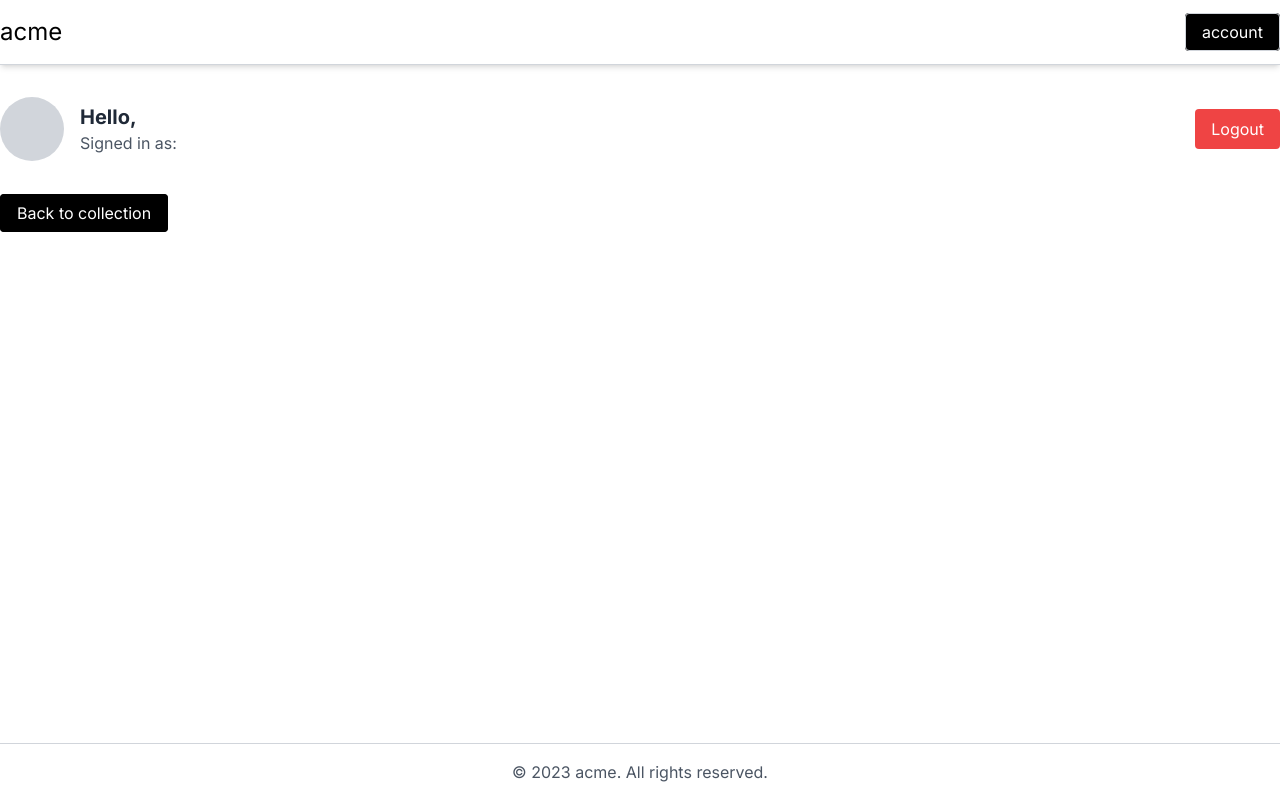
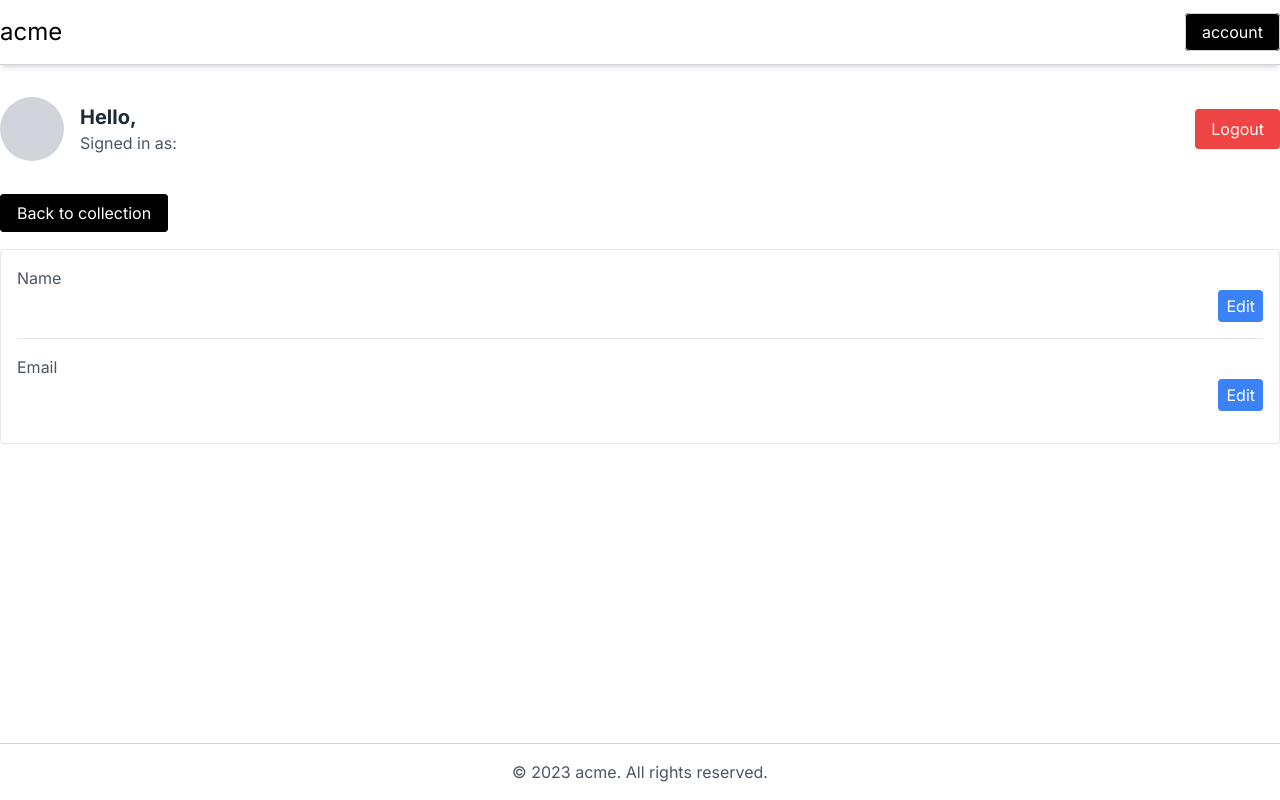
Before and after one commit to 17rawat/acme, a Next.js app: page /account/profile in a window 1280 px wide. Built offline with nearby package versions, Linux system fonts and the light colour scheme; no server answers.

Commit message:
added Edit user details functionality

```diff
--- a/app/account/profile/page.jsx
+++ b/app/account/profile/page.jsx
@@ -1,8 +1,11 @@
 "use client";
 
-import { useSession, signOut } from "next-auth/react";
+import { useSession, signOut, mutate } from "next-auth/react";
 import { useRouter } from "next/navigation";
 import Link from "next/link";
+import EditableField from "@/components/EditUserDetails";
+import axios from "axios";
+import toast from "react-hot-toast";
 
 const Account = () => {
   const { data: session } = useSession();
@@ -12,6 +15,25 @@ const Account = () => {
   const handleLogout = async () => {
     await signOut({ redirect: false });
     router.push("/");
+  };
+
+  const handleChange = async (field, newValue) => {
+    try {
+      const loadingToastId = toast.loading(`Updating ${field}...`);
+      const response = await axios.patch("/api/update-user", {
+        userId: session?.user?.id,
+        field,
+        value: newValue,
+      });
+
+      toast.dismiss(loadingToastId);
+
+      toast.success(response.data.message);
+    } catch (error) {
+      toast.dismiss(loadingToastId);
+
+      toast.error(error.response.data.message);
+    }
   };
 
   return (
@@ -47,6 +69,24 @@ const Account = () => {
           Back to collection
         </Link>
       </section>
+
+      <div className="border rounded p-4 mb-4">
+        <EditableField
+          label="Name"
+          field="name"
+          value={session?.user?.name || ""}
+          onSave={handleChange}
+        />
+
+        <hr className="my-4" />
+
+        <EditableField
+          label="Email"
+          field="email"
+          value={session?.user?.email || ""}
+          onSave={handleChange}
+        />
+      </div>
     </div>
   );
 };
--- a/app/api/auth/[...nextauth]/route.js
+++ b/app/api/auth/[...nextauth]/route.js
@@ -47,7 +47,7 @@ export const authOptions = {
   ],
 
   callbacks: {
-    async jwt({ token, user, session, trigger }) {
+    async jwt({ token, user, session }) {
       if (user) {
         return {
           ...token,
--- /dev/null
+++ b/app/api/update-user/route.js
@@ -0,0 +1,38 @@
+import prisma from "@/lib/prismaDB";
+
+import { NextResponse } from "next/server";
+
+const PATCH = async (req) => {
+  const { field, value, userId } = await req.json();
+
+  //   console.log(field, value, userId);
+  const updatedFields = {};
+
+  if (field === "name") {
+    updatedFields.name = value;
+  }
+
+  if (field === "email") {
+    updatedFields.email = value;
+  }
+
+  try {
+    const updatedUser = await prisma.user.update({
+      where: { id: userId },
+      data: updatedFields,
+    });
+
+    return NextResponse.json(
+      { message: `User ${field} updated successfully`, user: updatedUser },
+      { status: 201 }
+    );
+  } catch (error) {
+    console.error(error);
+    return NextResponse.json(
+      { message: "An error occurred while processing your request" },
+      { status: 500 }
+    );
+  }
+};
+
+export { PATCH };
--- /dev/null
+++ b/components/EditUserDetails.jsx
@@ -0,0 +1,61 @@
+"use client";
+
+import { useState } from "react";
+
+const EditableField = ({ label, field, value, onSave }) => {
+  const [isEditing, setIsEditing] = useState(false);
+  const [editedValue, setEditedValue] = useState(value);
+
+  const handleSave = (e) => {
+    e.preventDefault();
+
+    onSave(field, editedValue);
+    setIsEditing(false);
+  };
+
+  const handleCancel = () => {
+    setIsEditing(false);
+  };
+
+  return (
+    <div className="mb-4 ">
+      <label className="text-gray-600">{label}</label>
+      {isEditing ? (
+        <form onSubmit={handleSave} className="flex mt-1">
+          <input
+            type="text"
+            placeholder="Enter New Value"
+            value={editedValue}
+            onChange={(e) => setEditedValue(e.target.value)}
+            className="border rounded px-2 py-1 w-full"
+            required
+          />
+          <button
+            type="submit"
+            className="ml-2 px-3 py-1 bg-green-500 text-white rounded hover:bg-green-600"
+          >
+            Save
+          </button>
+          <button
+            onClick={handleCancel}
+            className="ml-2 px-3 py-1 bg-red-500 text-white rounded hover:bg-red-600"
+          >
+            Cancel
+          </button>
+        </form>
+      ) : (
+        <div className="flex items-center">
+          <p className="mr-2">{value}</p>
+          <button
+            onClick={() => setIsEditing(true)}
+            className="ml-auto px-2 py-1 bg-blue-500 text-white rounded hover:bg-blue-600"
+          >
+            Edit
+          </button>
+        </div>
+      )}
+    </div>
+  );
+};
+
+export default EditableField;
```
